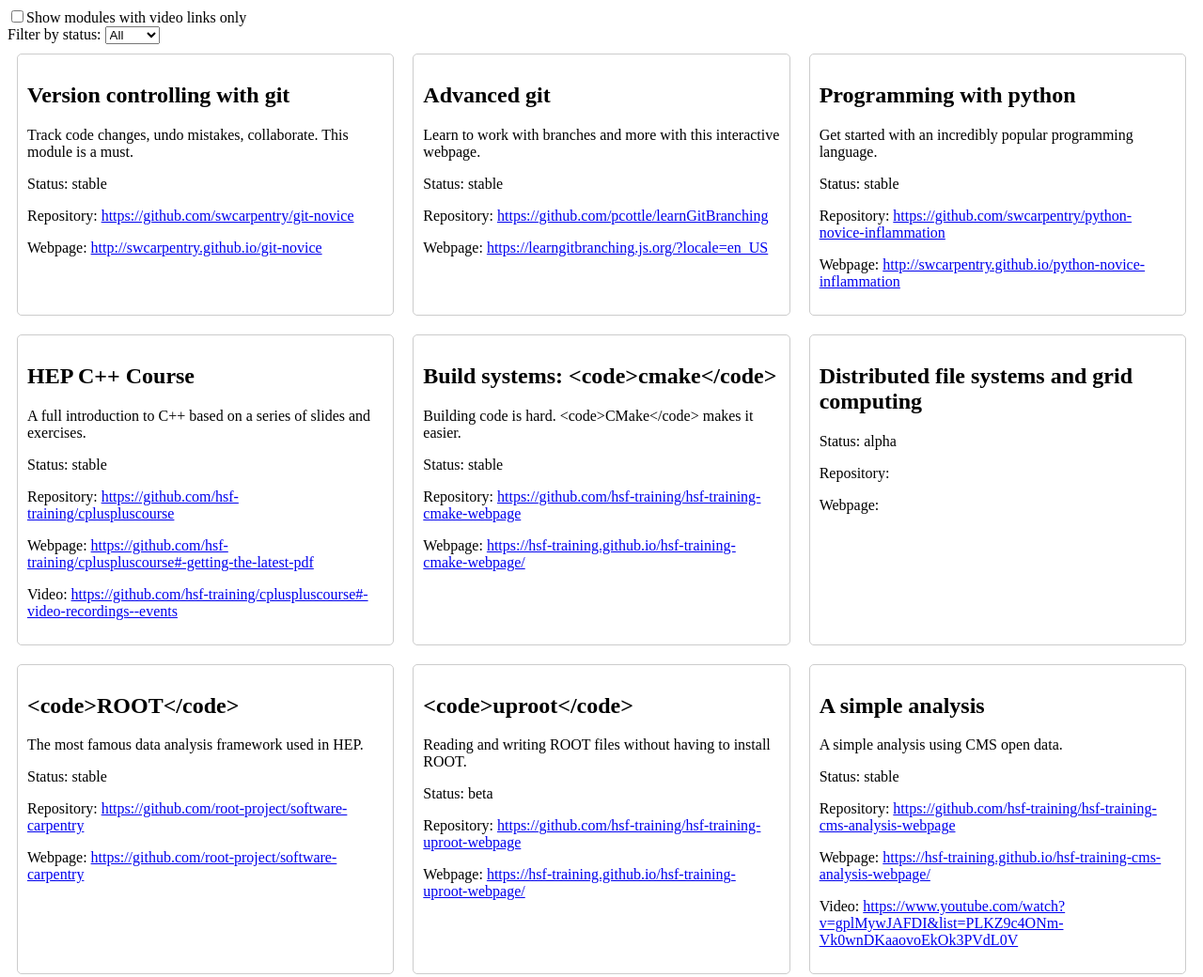
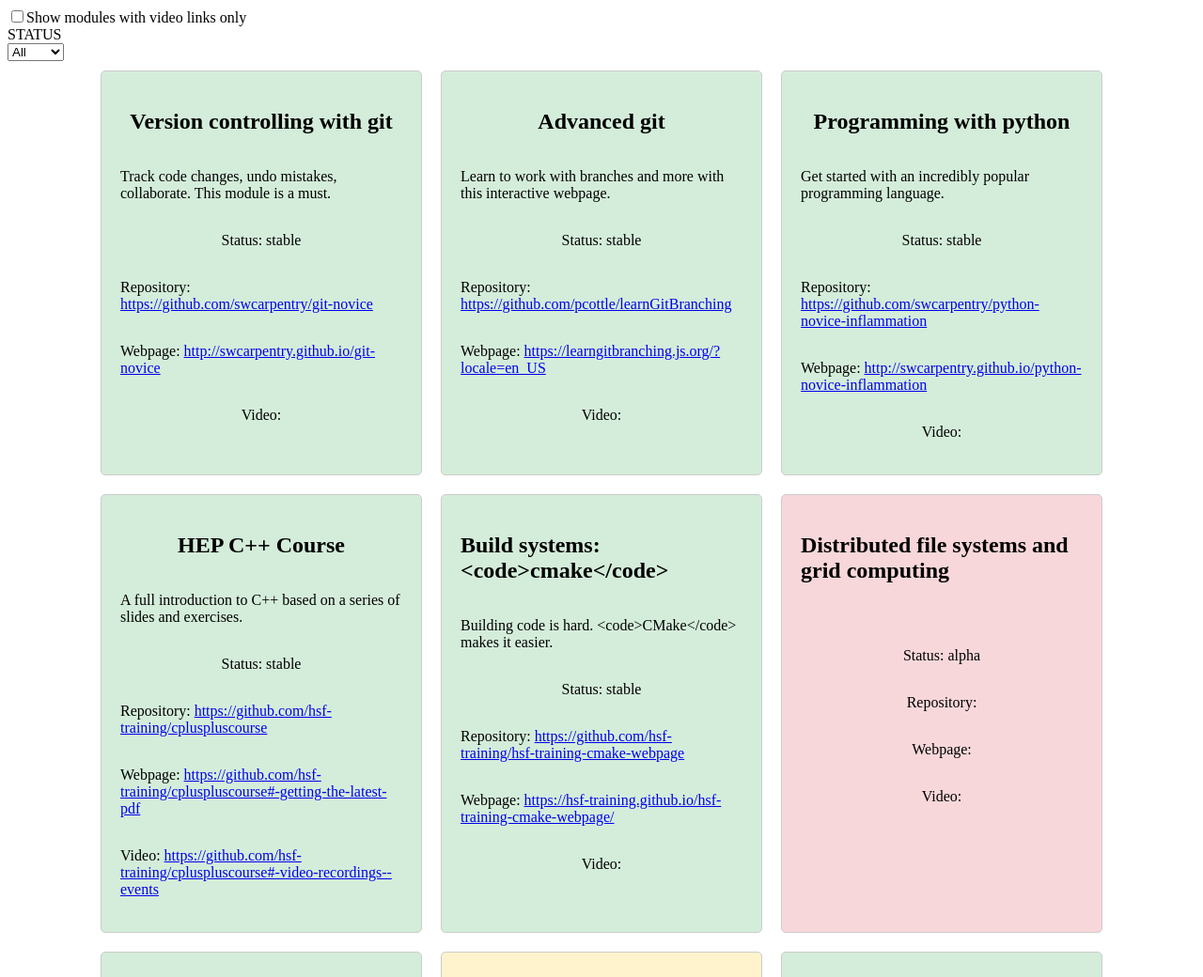
Before and after one commit to Gaurav-1306/Training, a Gatsby site: page / in a window 1280 px wide. Shown: the top 1040 px of the page at 94% size. Built offline with nearby package versions, Linux system fonts and the light colour scheme; Gatsby itself is replaced by a stand-in of ours.

Commit message:
added more css

```diff
--- a/package.json
+++ b/package.json
@@ -13,6 +13,7 @@
     "test": "echo \"Write tests! -> https://gatsby.dev/unit-testing\" && exit 1"
   },
   "dependencies": {
+    "classnames": "^2.3.2",
     "gatsby": "^5.7.0",
     "gatsby-source-filesystem": "^5.7.0",
     "gatsby-transformer-yaml": "^5.7.0",
--- a/src/pages/index.js
+++ b/src/pages/index.js
@@ -1,7 +1,60 @@
+// import React, { useState } from 'react';
+// import { graphql, useStaticQuery } from 'gatsby';
+// import YAMLData from '../data/project.yaml';
+// import '../styling/global.css';
+
+// const IndexPage = ({ data }) => {
+//   const projects = YAMLData;
+//   const [showVideosOnly, setShowVideosOnly] = useState(false);
+//   const [selectedStatus, setSelectedStatus] = useState('');
+
+//   const nodes = showVideosOnly
+//     ? projects.filter((project) => project.videos !== undefined && project.videos !== null && project.videos.trim() !== '')
+//     : projects.filter((project) => selectedStatus === '' || project.status === selectedStatus);
+
+//   const statusOptions = ['stable', 'alpha', 'beta'];
+
+//   return (
+
+//     <div>
+//       <label>
+//         <input type="checkbox" checked={showVideosOnly} onChange={(event) => setShowVideosOnly(event.target.checked)} />
+//         Show modules with video links only
+//       </label>
+//       <br />
+//       <label>
+//         Filter by status:{' '}
+//         <select value={selectedStatus} onChange={(event) => setSelectedStatus(event.target.value)}>
+//           <option value="">All</option>
+//           {statusOptions.map((status) => (
+//             <option key={status} value={status}>
+//               {status}
+//             </option>
+//           ))}
+//         </select>
+//       </label>
+//       <div className="module-container">
+//         {nodes.map((project) => (
+//           <div key={project.id} className="module">
+//             <h2>{project.name}</h2>
+//             <p>{project.description}</p>
+//             <p>Status: {project.status}</p>
+//             <p>Repository: <a href={project.repository}>{project.repository}</a></p>
+//             <p>Webpage: <a href={project.webpage}>{project.webpage}</a></p>
+//             {project.videos && <p>Video: <a href={project.videos}>{project.videos}</a></p>}
+//           </div>
+//         ))}
+//       </div>
+//     </div>
+//   );
+// };
+
+// export default IndexPage;
 import React, { useState } from 'react';
 import { graphql, useStaticQuery } from 'gatsby';
+import classNames from 'classnames';
 import YAMLData from '../data/project.yaml';
-import '../styling/global.css';
+import '../styling/styles.css';
 
 const IndexPage = ({ data }) => {
   const projects = YAMLData;
@@ -12,36 +65,36 @@ const IndexPage = ({ data }) => {
     ? projects.filter((project) => project.videos !== undefined && project.videos !== null && project.videos.trim() !== '')
     : projects.filter((project) => selectedStatus === '' || project.status === selectedStatus);
 
-  const statusOptions = ['stable', 'alpha', 'beta'];
+  const handleStatusChange = (event) => {
+    setSelectedStatus(event.target.value);
+  };
 
   return (
-
     <div>
       <label>
         <input type="checkbox" checked={showVideosOnly} onChange={(event) => setShowVideosOnly(event.target.checked)} />
         Show modules with video links only
       </label>
-      <br />
-      <label>
-        Filter by status:{' '}
-        <select value={selectedStatus} onChange={(event) => setSelectedStatus(event.target.value)}>
-          <option value="">All</option>
-          {statusOptions.map((status) => (
-            <option key={status} value={status}>
-              {status}
-            </option>
-          ))}
-        </select>
-      </label>
-      <div className="module-container">
+      <div>STATUS</div>
+      <select value={selectedStatus} onChange={handleStatusChange}>
+        <option value="">All</option>
+        <option value="stable">Stable</option>
+        <option value="alpha">Alpha</option>
+        <option value="beta">Beta</option>
+      </select>
+      <div className ="projectlist" >
         {nodes.map((project) => (
-          <div key={project.id} className="module">
+          <div key={project.id} className={classNames("projectBox", {
+            ["stableStatus"]: project.status === 'stable',
+            ["alphaStatus"]: project.status === 'alpha',
+            ["betaStatus"]: project.status === 'beta',
+          })}>
             <h2>{project.name}</h2>
             <p>{project.description}</p>
             <p>Status: {project.status}</p>
             <p>Repository: <a href={project.repository}>{project.repository}</a></p>
             <p>Webpage: <a href={project.webpage}>{project.webpage}</a></p>
-            {project.videos && <p>Video: <a href={project.videos}>{project.videos}</a></p>}
+            <p>Video: <a href={project.videos}>{project.videos}</a></p>
           </div>
         ))}
       </div>
--- a/src/styling/global.css
+++ /dev/null
@@ -1,12 +0,0 @@
-.module-container {
-    display: flex;
-    flex-wrap: wrap;
-  }
-
-  .module {
-    flex: 1 1 30%;
-    margin: 10px;
-    padding: 10px;
-    border: 1px solid #ccc;
-    border-radius: 5px;
-  }
--- /dev/null
+++ b/src/styling/styles.css
@@ -0,0 +1,41 @@
+/* .module-container {
+    display: flex;
+    flex-wrap: wrap;
+  }
+
+  .module {
+    flex: 1 1 30%;
+    margin: 10px;
+    padding: 10px;
+    border: 1px solid #ccc;
+    border-radius: 5px;
+  }
+   */
+
+   .projectBox {
+    display: flex;
+    flex-direction: column;
+    align-items: center;
+    padding: 20px;
+    margin: 10px;
+    border: 1px solid #ccc;
+    border-radius: 5px;
+    width: 300px;
+  }
+
+  .stableStatus {
+    background-color: #d4edda;
+  }
+
+  .alphaStatus {
+    background-color: #f8d7da;
+  }
+
+  .betaStatus {
+    background-color: #fff3cd;
+  }
+  .projectlist{
+    display: flex;
+    flex-flow: row wrap;
+    justify-content: center;
+  }
```
Also changed, not shown: 1 other file.
